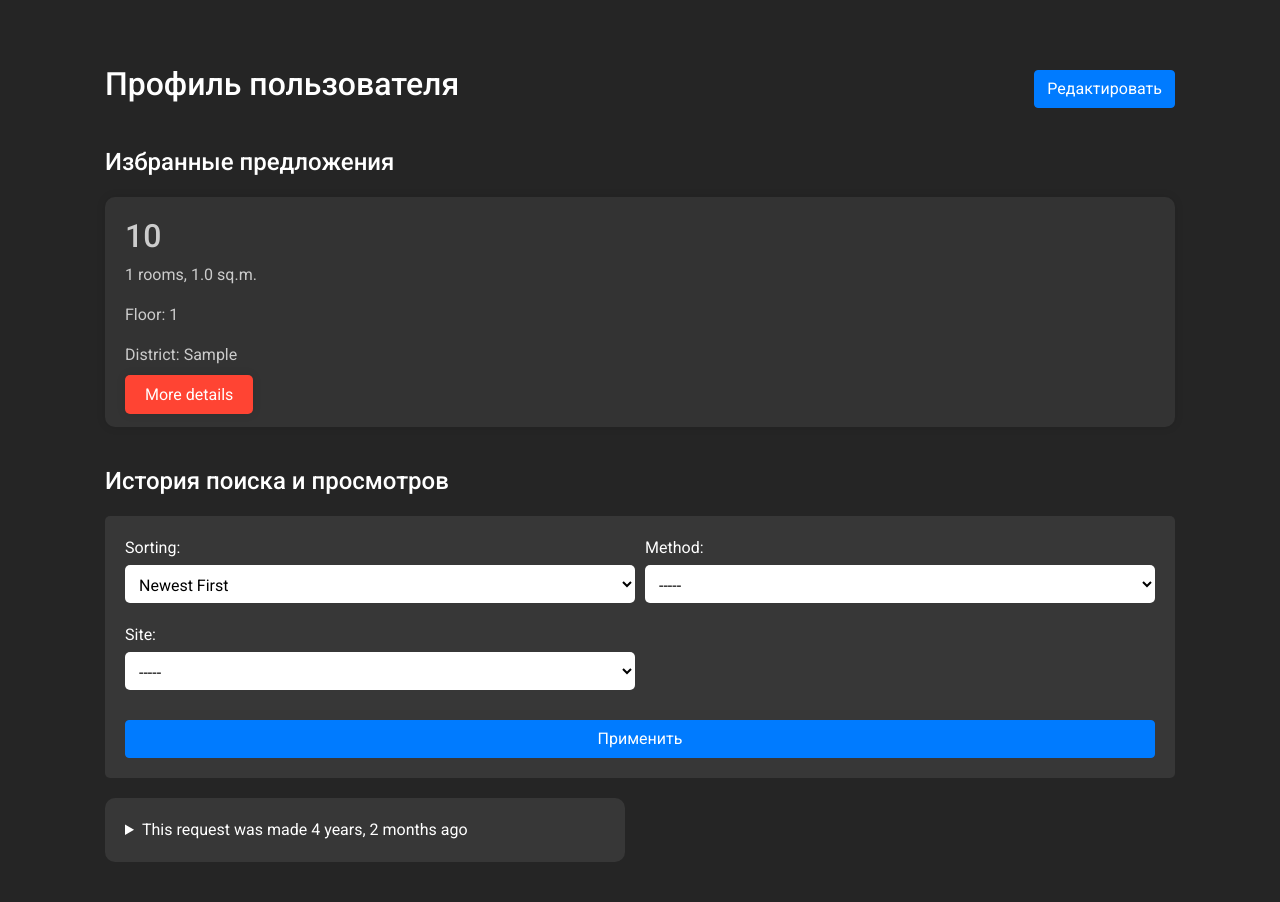
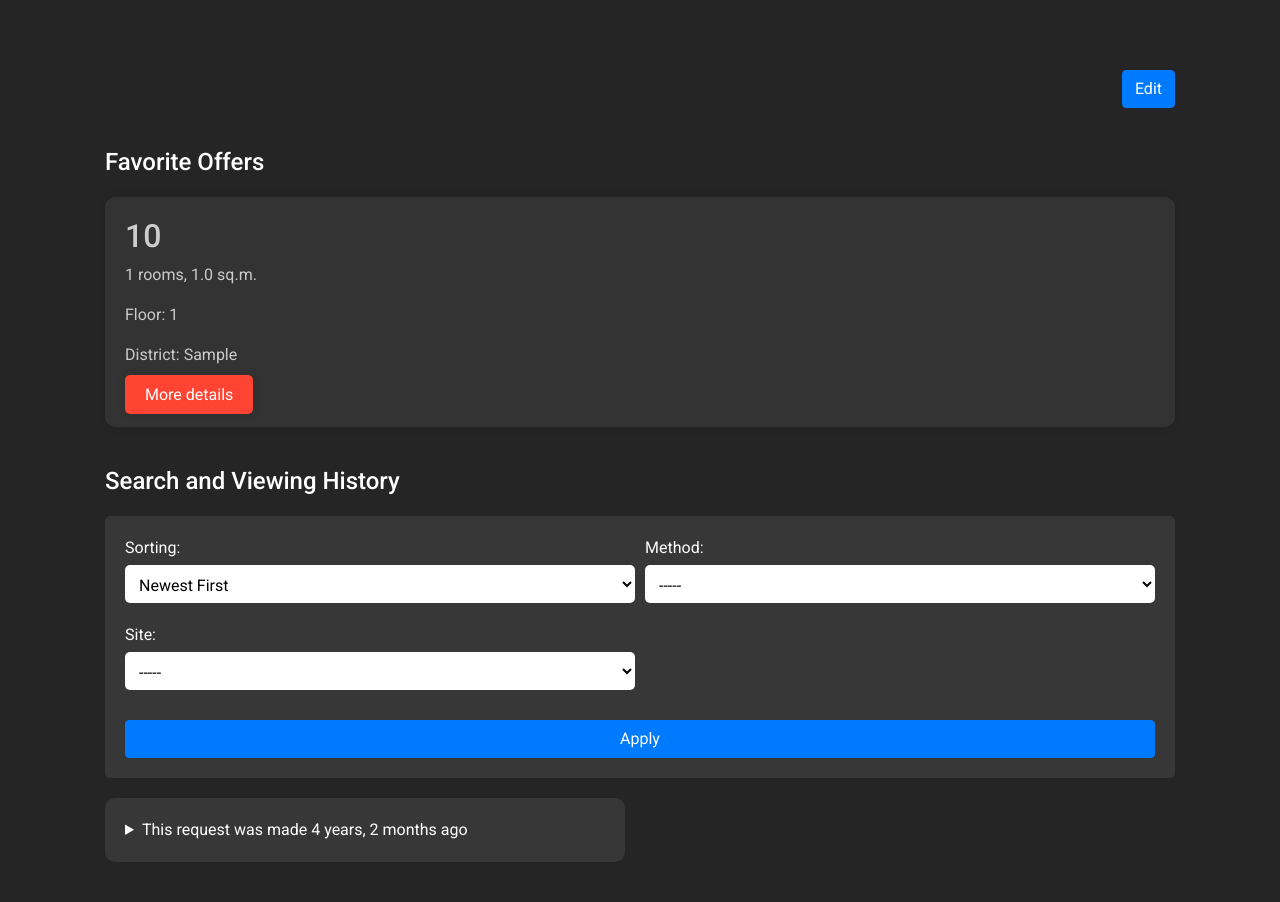
Before and after one commit to quali1/django_rent_analyzer, a Django app: page /profile/1 in a window 1280 px wide. Shown: the part 124-1026 px from the top of the page. Run offline with Django 5.2, Linux system fonts and the light colour scheme; tables that the repository leaves empty hold one stand-in row (values such as "Sample post"); parts of the project's set-up code (start-up, migrations or seed data) failed here and were passed over; some libraries are stand-ins or nearby versions.

Commit message:
translated to english

```diff
--- a/backend/users/templates/users/user-profile.html
+++ b/backend/users/templates/users/user-profile.html
@@ -8,21 +8,20 @@
     <div class="container">
         <div class="profile">
             <div class="profile-header">
-                <h1 class="profile-title">Профиль пользователя</h1>
-                <button class="btn btn-primary edit-button">Редактировать</button>
+                <h1 class="profile-title"> </h1>
+                <button class="btn btn-primary edit-button">Edit</button>
             </div>
             <div class="profile-content">
                 <div class="saved section">
-                    <h2 class="section-title">Избранные предложения</h2>
-                    <!-- Здесь будут отображаться избранные предложения -->
+                    <h2 class="section-title">Favorite Offers</h2>
+                    <!-- Here will be displayed favorite offers -->
                     {% for offer in saved_offers %}
                         <div class="saved-card">
                             <h2 class="saved-card__title">{{ offer.price }}</h2>
                             <p class="saved-card__description">{{ offer.rooms }} rooms, {{ offer.area }} sq.m.</p>
                             <p class="saved-card__details">Floor: {{ offer.floor }}</p>
                             <p class="saved-card__location">District: {{ offer.district }}</p>
-                            <a href="{{ offer.link }}" class="saved-card__button">More
-                                details</a>
+                            <a href="{{ offer.link }}" class="saved-card__button">More details</a>
                             {% if request.user == user %}
                                 {% if offer.article_id in articles_id %}
                                     <a href="{% url 'remove-offer' offer.article_id %}" class="saved-icon"><i
@@ -35,8 +34,9 @@
                         </div>
                     {% endfor %}
                 </div>
+
                 <div class="history section">
-                    <h2 class="section-title">История поиска и просмотров</h2>
+                    <h2 class="section-title">Search and Viewing History</h2>
                     <form id="filter-form" method="post">
                         {% csrf_token %}
                         <div class="form-row">
@@ -61,7 +61,7 @@
                             </div>
                             <div class="form-group col-md-6">
                                 <label for="site">Site:</label>
-                                <select id="method" class="form-control" name="site_value">
+                                <select id="site" class="form-control" name="site_value">
                                     <option value="">-----</option>
                                     {% for site in sites %}
                                         <option value="{{ site }}" {% if site == site_value %}
@@ -70,8 +70,9 @@
                                 </select>
                             </div>
                         </div>
-                        <button type="submit" class="btn btn-primary">Применить</button>
+                        <button type="submit" class="btn btn-primary">Apply</button>
                     </form>
+
                     <div class="row">
                         <!-- Здесь будут отображаться история поиска и просмотров -->
                         {% for request in requests %}
```
Also changed, not shown: backend/analyzer/templates/analyzer/analyzer-form.html (+8 -6 lines).
